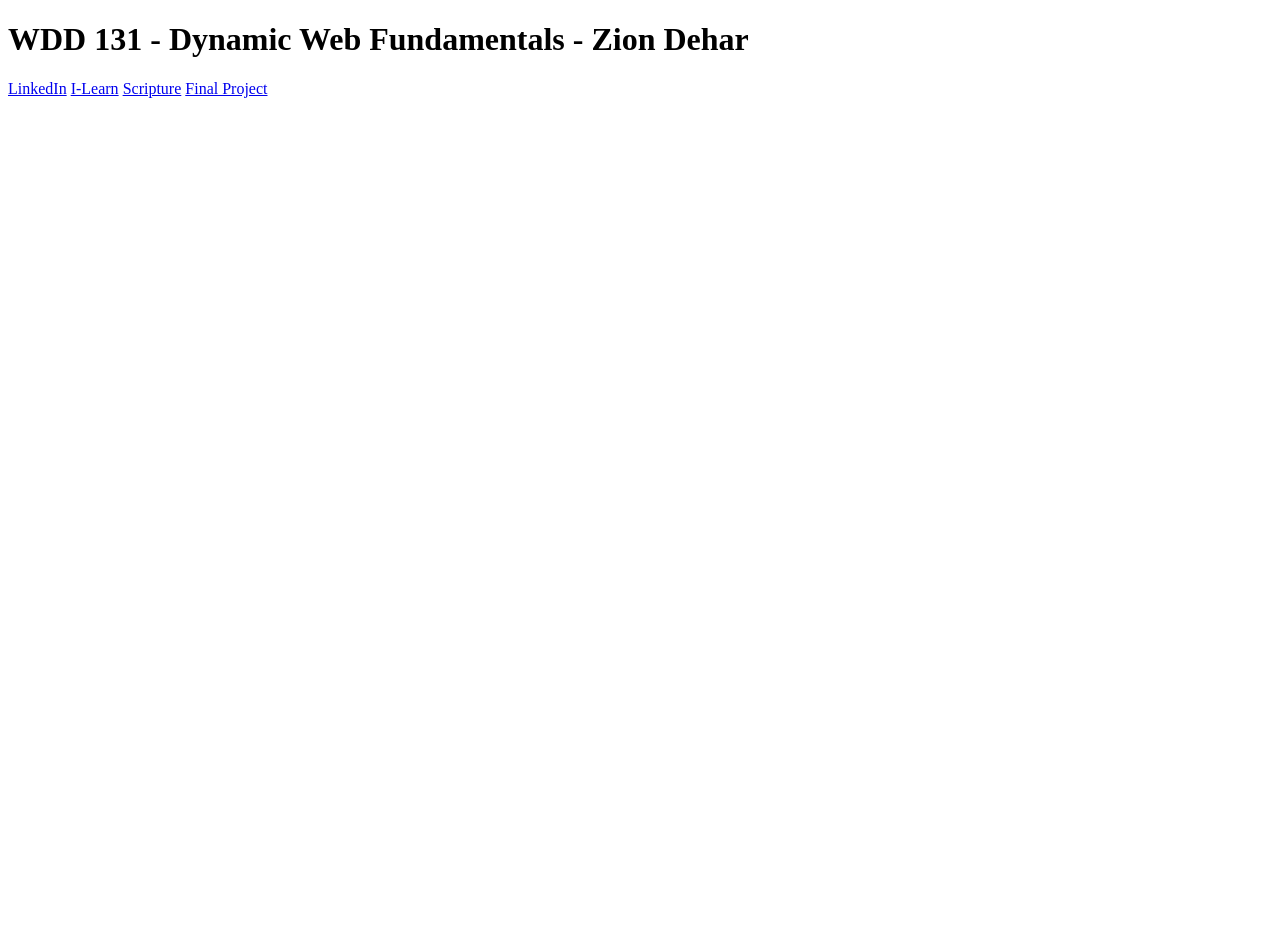
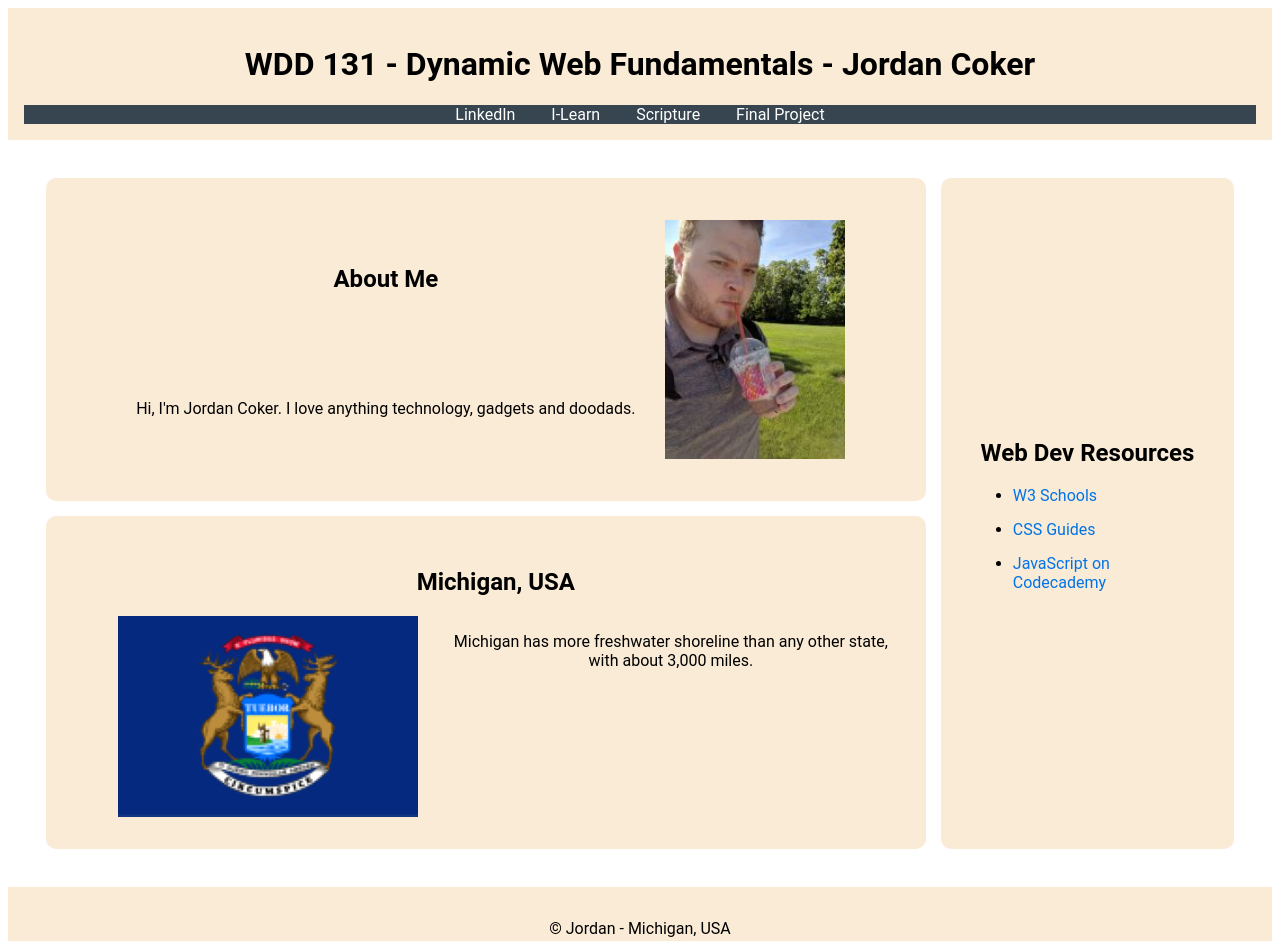
Before and after one commit to jocoker/wdd131, a plain HTML site: page index.html in a window 1280 px wide. Shown: the top 941 px of the page. Before the commit the page ends 800 px from the top, so only its background shows below. Drawn offline with Linux system fonts and the light colour scheme.

Commit message:
progress

```diff
--- a/index.html
+++ b/index.html
@@ -5,28 +5,51 @@
     <meta name="viewport" content="width=device-width, initial-scale=1.0">
     <meta name="description" content="WDD 131 - Dynamic Web Fundamentals - Jordan Coker">
     <meta name="author" content="Jordan Coker">
+    <link rel="stylesheet" href="styles/base.css">
     <title>WDD 131 - Dynamic Web Fundamentals - Jordan Coker</title>
 </head>
 
 <body>
     <header>
-        <h1>WDD 131 - Dynamic Web Fundamentals - Zion Dehar</h1>
+        <h1>WDD 131 - Dynamic Web Fundamentals - Jordan Coker</h1>
 
         <nav>
             <a href="https://www.linkedin.com/in/cokerjordan/">LinkedIn</a>
             <a href="https://byui.instructure.com/">I-Learn</a>
             <a href="https://www.churchofjesuschrist.org/study/scriptures/bofm/1-ne/11?lang=eng">Scripture</a>
-            <a href="github.com/jocoker/wwdd131/index.html">Final Project</a>
+            <a href="">Final Project</a>
         </nav>
     </header>
 
 
-    <main>
+    <main class="card">
+        <section class="about-me">
+            <h2>About Me</h2>
+            <p>Hi, I'm Jordan Coker. I love anything technology, gadgets and doodads.</p>
+            <img src="images/me-2.jpg" alt="Photo of Jordan with a frozen chocolate drink">
+        </section>
+
+        <section class="about-me2">
+            <h2>Michigan, USA</h2>
+            <img src="images/Flag_of_Michigan.png" alt="Michigan Flag">
+            <p>Michigan has more freshwater shoreline than any other state, with about 3,000 miles.</p>
+        </section>
+
+        <section class="resources">
+            <h2>Web Dev Resources</h2>
+                <ul>
+                    <li><a href="https://www.w3schools.com/html/default.asp">W3 Schools</a></li>
+                    <li><a href="https://css-tricks.com/guides/">CSS Guides</a></li>
+                    <li><a href="https://www.codecademy.com/catalog/language/javascript">JavaScript on Codecademy</a></li>
+                </ul>
+        </section>
+
 
     </main>
 
     <footer>
-
+        <p>&copy; <span id = "currentyear"></span>Jordan - Michigan, USA</p>
+        <p class="lastModified"></p>
     </footer>
 </body>
 </html>
--- a/styles/base.css
+++ b/styles/base.css
@@ -0,0 +1,146 @@
+*{
+    box-sizing: border-box;
+}
+
+body{
+    font-family: 'Roboto', sans-serif;
+    display: flex;
+    flex-direction: column;
+}
+
+header, footer{
+    background-color: antiquewhite;
+    color: rgb(0, 0, 0);
+    padding: 1rem;
+    text-align: center;
+}
+
+main{
+    display: grid;
+    grid-template-columns: 2fr 1fr;
+    gap: 1rem;
+    padding: 1rem;
+    text-align: center;
+    margin: 0 auto;
+    align-items: start;
+    text-align: left;
+}
+
+.about-me,
+.about-me2,
+.resources {
+    background: white;
+    padding: 2rem;
+    border-radius: 10px;
+    width: 100%;
+    margin: 0 auto;
+    align-content: center;
+}
+
+.card{
+    display: grid;
+    grid-template-columns: 3fr 1fr;
+    padding:3%;
+    gap: 15px;
+    margin:0%;
+    width: 100%;
+}
+
+.about-me {
+    grid-column: 1/2;
+    display: grid;
+    align-items: center;
+    background-color: antiquewhite;
+}
+
+.about-me h2 {
+    grid-column: 2/3;
+    grid-row: 1/2;
+    text-align: center;
+}
+
+.about-me p {
+    grid-column: 2/2;
+    text-align: center;
+}
+
+.about-me img {
+    width: 200px;
+    height: auto;
+    grid-column: 3/4;
+    grid-row: 1/3;
+    padding: 10px;
+    border-radius: 10px;
+}
+
+.about-me2 {
+    grid-column: 1/2;
+    display: grid;
+    grid-template-columns: 20px 350px;
+    align-content: center;
+    background-color: antiquewhite;
+}
+
+.about-me2 h2 {
+    grid-column: 2/5;
+    margin-bottom: 20px;
+    text-align: center;
+
+}
+
+.about-me2 p {
+    grid-column: 3/4;
+    text-align: center;
+}
+
+.about-me2 img {
+    grid-column: 1/2;
+    margin-left: 40px;
+}
+
+.resources {
+    grid-column: 2/3;
+    grid-row: 1/3;
+    background-color: antiquewhite;
+    margin-bottom: 100%;
+    height: 100%;
+}
+
+.resources h2 {
+    text-align: center;
+}
+
+.resources ul li {
+    margin-top: 15px;
+}
+
+.resources ul li a {
+    color: #0073e6;
+    text-decoration: none;
+}
+
+nav {
+	background-color: #36454f;
+	margin: 0 auto;
+	max-width: auto;
+    grid-column: 1/4;
+}
+nav ul {
+    display: flex;
+	list-style-type: none;
+    gap: 1rem;
+}
+nav a {
+	color: #fff;
+	text-align: center;
+	padding: 1rem;
+	text-decoration: none;
+}
+
+nav a:hover {
+	text-decoration:overline;
+}
+
+.active {
+	color: yellow;
+}
```
Also changed, not shown: images/Flag_of_Michigan.png (added), images/me-2.jpg (added), images/me.jpg (added).
